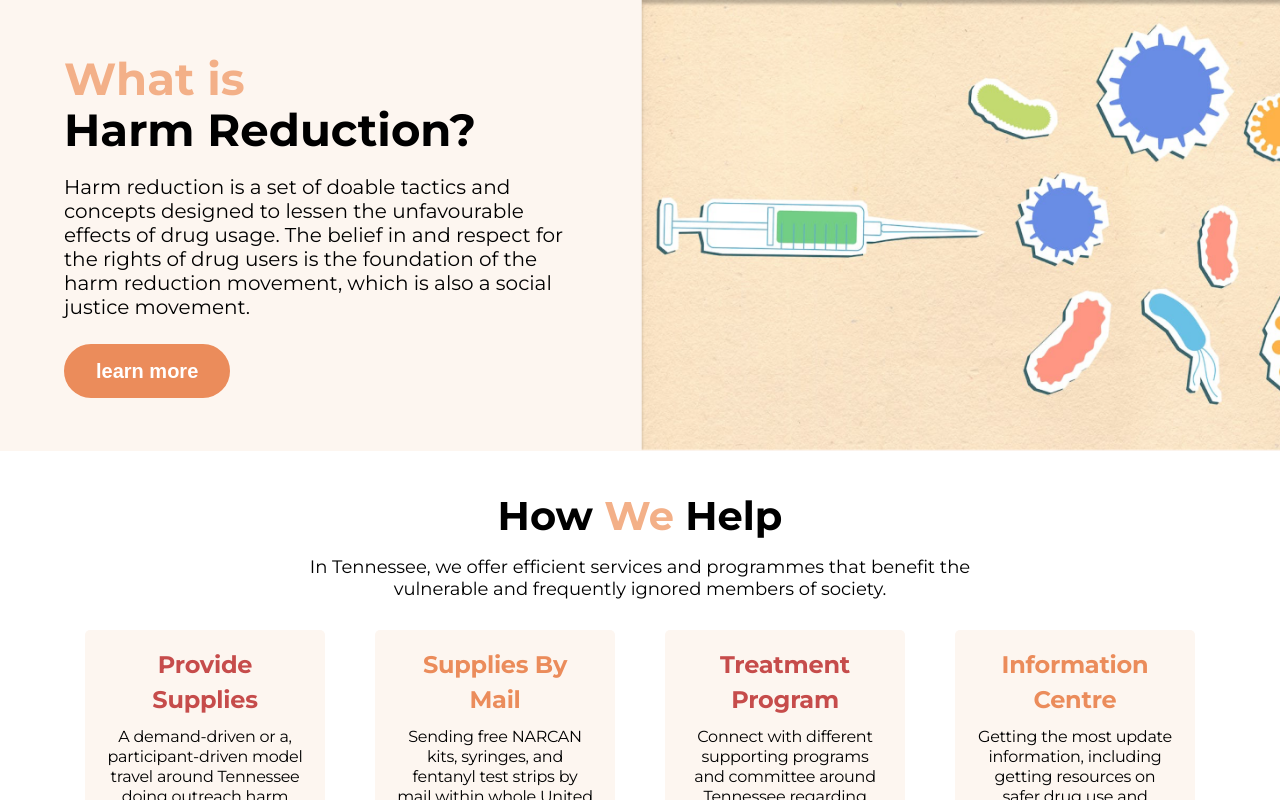
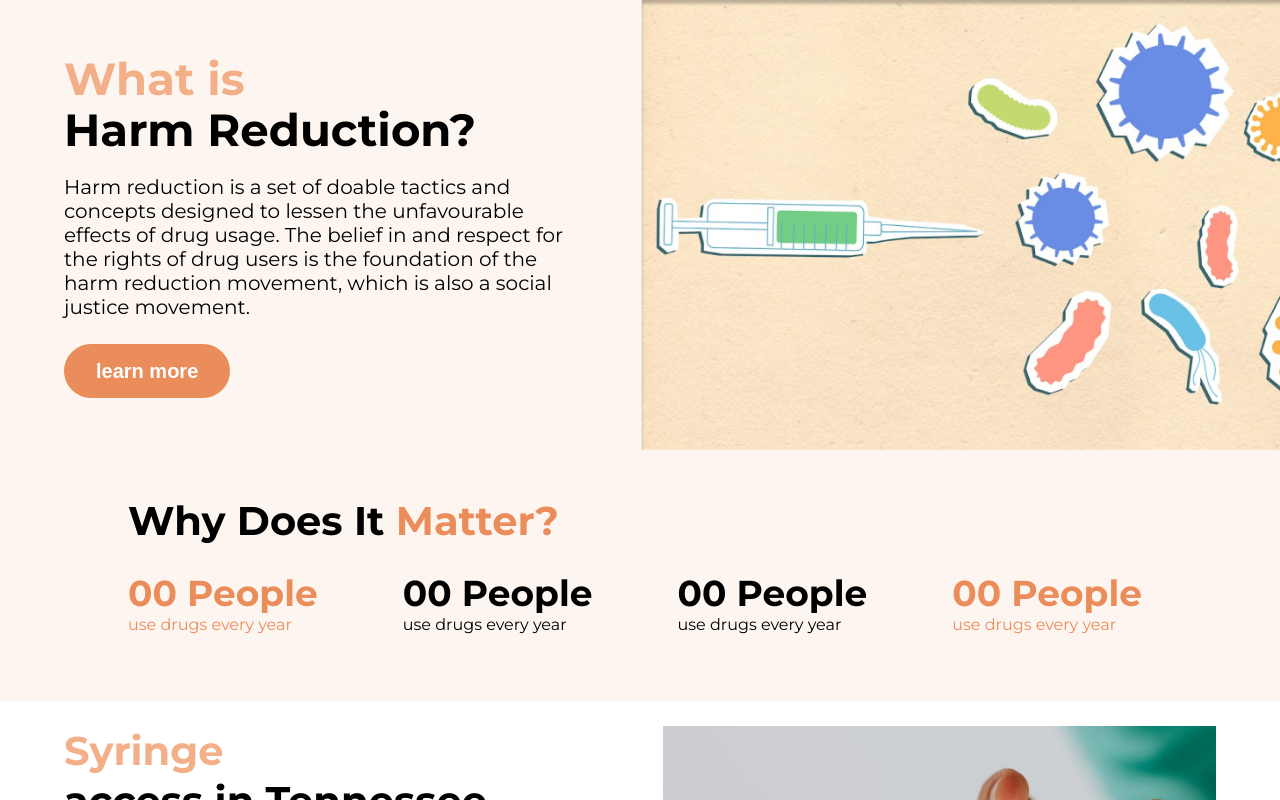
Before and after one commit to Katherine-KM/Tennessee-Harm-Reduction, a Next.js app: page /whatisharmreduction in a window 1280 px wide. Shown: the top 800 px of the page. Built offline with nearby package versions, Linux system fonts and the light colour scheme.

Commit message:
create and import why does it matter component for whr page. Update order of imported components in whr page

```diff
--- /dev/null
+++ b/src/components/WHR-Page/WhyDoesItMatterComponent/DetailData.js
@@ -0,0 +1,24 @@
+const Details = [
+    {
+        total: '00',
+        text: 'use drugs every year',
+        color: 'orange'
+    },
+    {
+        total: '00',
+        text: 'use drugs every year',
+        color: 'black'
+    },
+    {
+        total: '00',
+        text: 'use drugs every year',
+        color: 'black'
+    },
+    {
+        total: '00',
+        text: 'use drugs every year',
+        color: 'orange'
+    }
+]
+
+export default Details;
--- /dev/null
+++ b/src/components/WHR-Page/WhyDoesItMatterComponent/WhyDoesItMatter.jsx
@@ -0,0 +1,40 @@
+import Details from "./DetailData";
+import {
+  Wrapper,
+  WhyDoesItMatterContainer,
+  StyledTitle,
+  StyledColorTitle,
+  DetailsWrapper,
+  StyledListItem,
+  StyledH3,
+  StyledP,
+  StyledUl,
+  HeadingWrapper,
+} from "./WhyDoesItMatter.styles";
+
+const WhyDoesItMatter = () => {
+  return (
+    <Wrapper>
+      <WhyDoesItMatterContainer>
+        <HeadingWrapper>
+          <StyledTitle>Why Does It </StyledTitle>
+          <StyledColorTitle>Matter?</StyledColorTitle>
+        </HeadingWrapper>
+        <DetailsWrapper>
+          <StyledUl>
+            {Details.map((detail, id) => (
+              <StyledListItem key={id}>
+                <StyledH3 detailColor={detail.color}>
+                  {detail.total} People
+                </StyledH3>
+                <StyledP detailColor={detail.color}>{detail.text}</StyledP>
+              </StyledListItem>
+            ))}
+          </StyledUl>
+        </DetailsWrapper>
+      </WhyDoesItMatterContainer>
+    </Wrapper>
+  );
+};
+
+export default WhyDoesItMatter;
--- /dev/null
+++ b/src/components/WHR-Page/WhyDoesItMatterComponent/WhyDoesItMatter.styles.js
@@ -0,0 +1,76 @@
+import styled from "styled-components";
+
+const Wrapper = styled.section`
+    width: 100%;
+    background-color: var(--clr-bgNeutral);
+    min-height: 25rem;
+    display: flex;
+    align-items: center;
+    padding-top: 2.5rem;
+    padding-bottom: 2.5rem;
+`
+
+const WhyDoesItMatterContainer = styled.div`
+    margin: 0 auto;
+    width: 80%;
+    display: flex;
+    flex-direction: column;
+`;
+
+const StyledTitle = styled.h2`
+    white-space: pre;
+`;
+
+const StyledColorTitle = styled(StyledTitle)`
+  color: var(--clr-primary-400);
+`;
+
+const HeadingWrapper = styled.div`
+    display: flex;
+    flex-wrap: wrap;
+    justify-content: center;
+    margin-bottom: 2.5rem;
+
+    @media (min-width: 1060px) {
+        justify-content: start;
+      }
+`;
+
+const DetailsWrapper = styled.div``;
+
+const StyledUl = styled.ul`
+    display: flex;
+    flex-wrap: wrap;
+    justify-content: center;
+
+    @media (min-width: 600px) {
+        justify-content: space-between;
+    }
+`;
+
+const StyledListItem = styled.li`
+    list-style-type: none;
+    padding-right: 1rem;
+    margin-bottom: 2rem;
+`;
+
+const StyledH3 = styled.h3`
+color: ${props => props.detailColor === 'orange' ? 'var(--clr-primary-400)' : 'black'};
+`;
+
+const StyledP = styled.p`
+color: ${props => props.detailColor === 'orange' ? 'var(--clr-primary-400)' : 'black'};
+`;
+
+export {
+  Wrapper,
+  WhyDoesItMatterContainer,
+  StyledTitle,
+  StyledColorTitle,
+  DetailsWrapper,
+  StyledListItem,
+  StyledH3,
+  StyledP,
+  StyledUl,
+  HeadingWrapper
+};
--- a/src/pages/whatisharmreduction.js
+++ b/src/pages/whatisharmreduction.js
@@ -3,6 +3,7 @@ import HeroComponent from "@/components/HeroComponent/HeroComponent";
 import HowWeHelp from "@/components/HowWeHelp/HowWeHelp";
 import AccessAndTreatmentComponent from "@/components/AccessAndTreatmentComponent/AccessAndTreatmentComponent";
 import MoreInformationComp from "@/components/Service/MoreInformationComp";
+import WhyDoesItMatter from "@/components/WHR-Page/WhyDoesItMatterComponent/WhyDoesItMatter";
 
 export default function whatisharmreduction() {
   return (
@@ -16,41 +17,42 @@ export default function whatisharmreduction() {
 
       <main>
         <HeroComponent
+          bgColor="white"
           coloredText="What is"
           h1Text="Harm Reduction?"
           pText="Harm reduction is a set of doable tactics and concepts designed to lessen the unfavourable effects of drug usage. The belief in and respect for the rights of drug users is the foundation of the harm reduction movement, which is also a social justice movement."
           buttonText="learn more"
           imgSrc="/whrHero.png"
           imgAltText="Hero Img"
-            imgHeight= "509"
+          imgHeight="509"
           imgWidth="729"
         />
-          <HowWeHelp />
-
+        <WhyDoesItMatter />
         <AccessAndTreatmentComponent
-            coloredTitleText = "Syringe "
-            titleText ="access in Tennessee"
-            styledPText = "Syringes are legal to possess in Tennessee as there are two Tennessee laws offer limited immunity from Possession of Drug Paraphernalia charges."
-            pText = "Pharmacies don’t need prescriptions to dispense syringes in Tennessee. However, many pharmacists refuse to sell syringes without prescriptions. We provide free access to syringe."
-            imageDetails = {{URL: '/syringe-whr.png', alt: 'Syringe'}}
+          coloredTitleText="Syringe "
+          titleText="access in Tennessee"
+          styledPText="Syringes are legal to possess in Tennessee as there are two Tennessee laws offer limited immunity from Possession of Drug Paraphernalia charges."
+          pText="Pharmacies don’t need prescriptions to dispense syringes in Tennessee. However, many pharmacists refuse to sell syringes without prescriptions. We provide free access to syringe."
+          imageDetails={{ URL: "/syringe-whr.png", alt: "Syringe" }}
         />
 
         <AccessAndTreatmentComponent
-            coloredTitleText = "Naloxone "
-            titleText ="access in Tennessee"
-            styledPText = "Naloxone is a safe and effective rescue medication that reverses the effects of opioids and saves lives."
-            pText = "You may access Naloxone by 4 ways, including joining harm reduction program, Syringe exchange, Tennessee’s anti-drug coalitions and prevention coalitions and pharmacy with a prescription or a CoverRX. We provide free access Naloxone."
-            imageDetails = {{URL: '/naloxone-whr.png', alt: 'Narcan Nasal Spray'}}
+          coloredTitleText="Naloxone "
+          titleText="access in Tennessee"
+          styledPText="Naloxone is a safe and effective rescue medication that reverses the effects of opioids and saves lives."
+          pText="You may access Naloxone by 4 ways, including joining harm reduction program, Syringe exchange, Tennessee’s anti-drug coalitions and prevention coalitions and pharmacy with a prescription or a CoverRX. We provide free access Naloxone."
+          imageDetails={{ URL: "/naloxone-whr.png", alt: "Narcan Nasal Spray" }}
         />
 
+        <HowWeHelp />
         <AccessAndTreatmentComponent
-            coloredTitleText = "Treat"
-            titleText ="ment"
-            styledPText = "Main treatment for harm reduction is Mat (Medication-assisted treatment)"
-            pText = "Medication-assisted treatment (Mat) refers to the use of medications with behavioral therapies and counseling to treat substance use disorders — namely, opioid use disorder (OUD) and, to a lesser extent, alcohol use disorder. More recently, the approach has been used to treat stimulant use disorder in Canada."
-            imageDetails = {{URL: '/treatment-whr.png', alt: 'Medicine'}}
+          coloredTitleText="Treat"
+          titleText="ment"
+          styledPText="Main treatment for harm reduction is Mat (Medication-assisted treatment)"
+          pText="Medication-assisted treatment (Mat) refers to the use of medications with behavioral therapies and counseling to treat substance use disorders — namely, opioid use disorder (OUD) and, to a lesser extent, alcohol use disorder. More recently, the approach has been used to treat stimulant use disorder in Canada."
+          imageDetails={{ URL: "/treatment-whr.png", alt: "Medicine" }}
         />
-          <MoreInformationComp/>
+        <MoreInformationComp />
       </main>
     </>
   );
```
Lines whose indentation alone changed are shown as unchanged.
